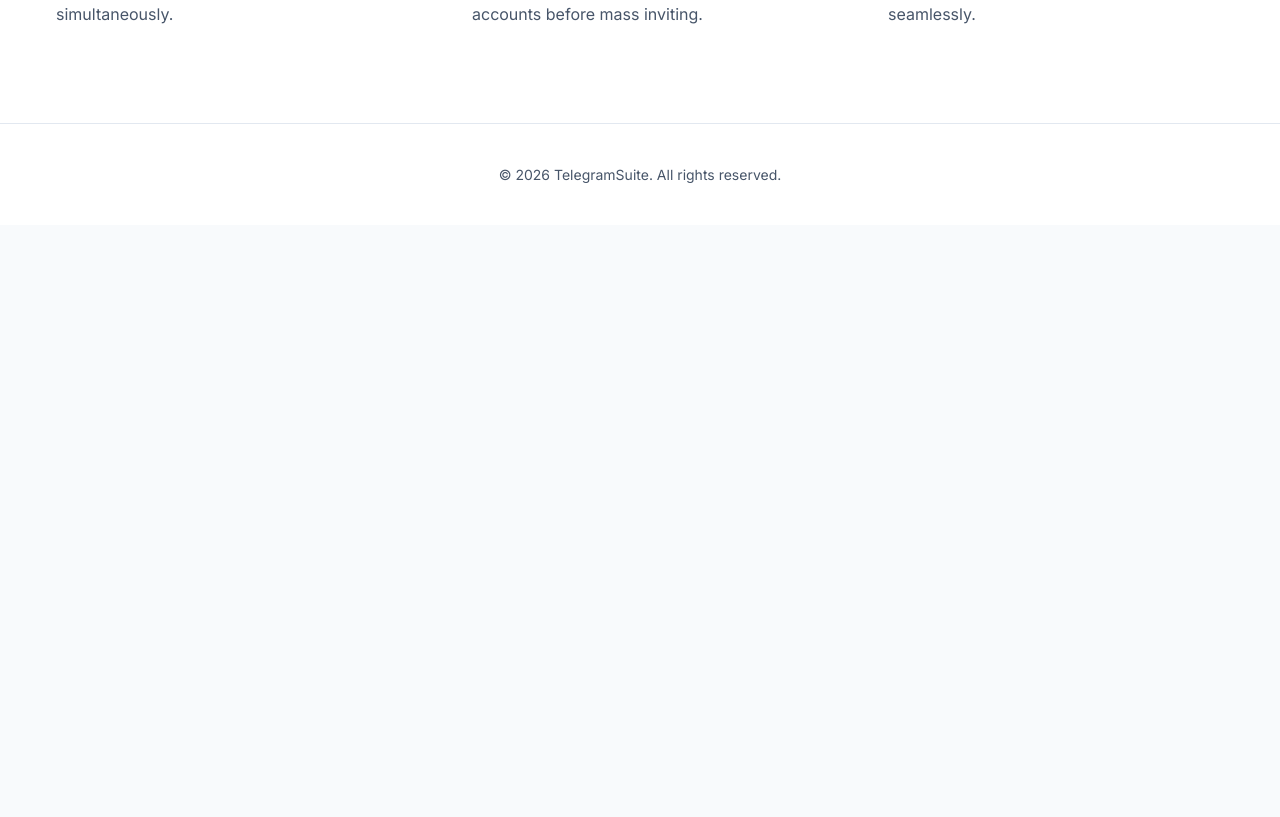
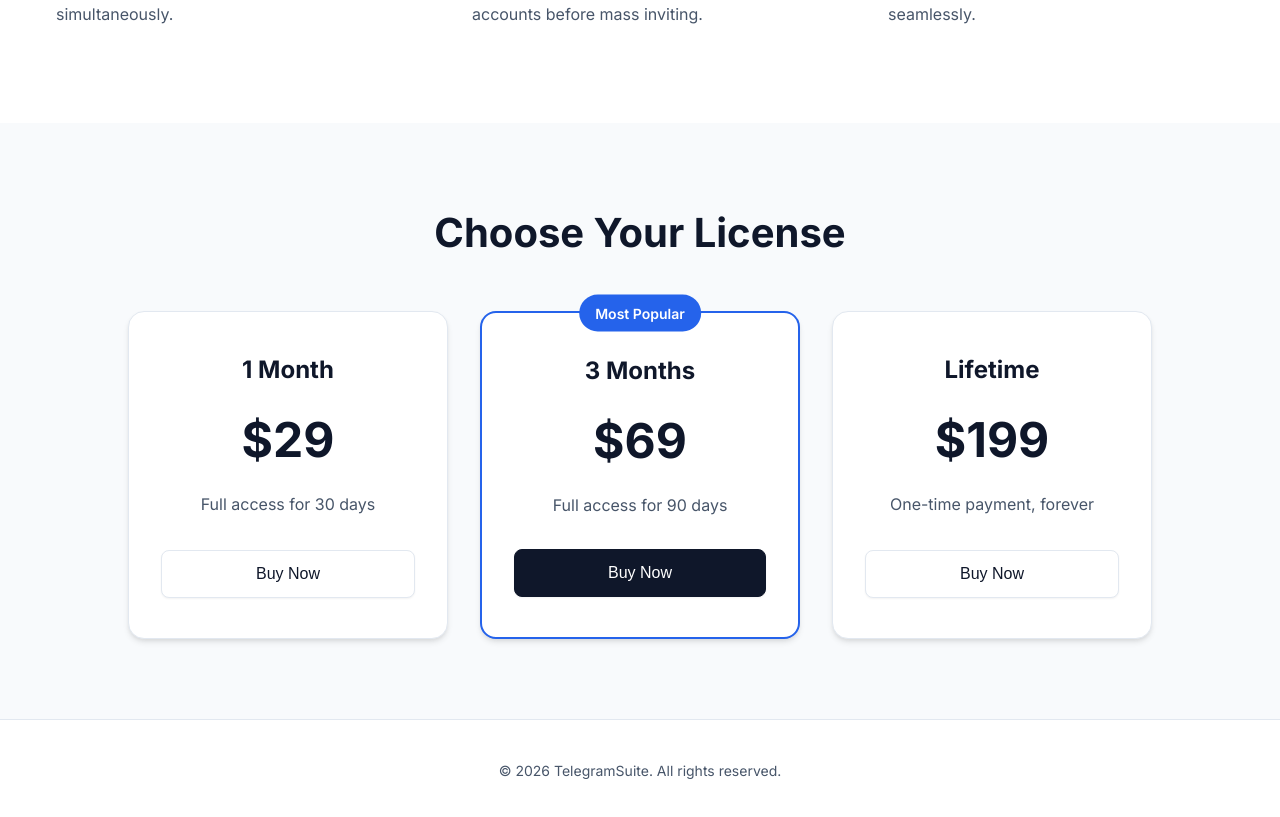
Before and after one commit to sarundev/TG-Adder, a React app in the folder frontend/: page / in a window 1280 px wide. Shown: the part 1202-2019 px from the top of the page. Before the commit the page ends 1427 px from the top, so only its background shows below. Built offline with nearby package versions, Linux system fonts and the light colour scheme; the HTML template or start-up script is replaced by a standard one.

Commit message:
Add Pricing and Checkout flow

```diff
--- a/frontend/src/App.jsx
+++ b/frontend/src/App.jsx
@@ -1,7 +1,41 @@
-import React from 'react';
+import React, { useState } from 'react';
 import './index.css';
 
 function App() {
+  const [buying, setBuying] = useState(false);
+
+  const handleBuy = async (duration) => {
+    if (buying) return;
+    setBuying(true);
+    try {
+      const res = await fetch('/api/license/buy', {
+        method: 'POST',
+        headers: { 'Content-Type': 'application/json' },
+        body: JSON.stringify({ duration })
+      });
+      const data = await res.json();
+
+      if (data.status === 'success') {
+        alert('Purchase Successful! Downloading your license key...');
+
+        const blob = new Blob([`Your TG TELE168 License Key:\n\n${data.token}\n\nKeep this safe. Enter it in the Desktop app to unlock it.`], { type: 'text/plain' });
+        const url = URL.createObjectURL(blob);
+        const a = document.createElement('a');
+        a.href = url;
+        a.download = 'TG_TELE168_License.txt';
+        document.body.appendChild(a);
+        a.click();
+        document.body.removeChild(a);
+        URL.revokeObjectURL(url);
+      } else {
+        alert('Purchase failed: ' + data.detail);
+      }
+    } catch (e) {
+      alert('Error connecting to payment server.');
+    }
+    setBuying(false);
+  };
+
   return (
     <div className="app-container">
       {/* Navigation */}
@@ -122,6 +156,38 @@ function App() {
         </div>
       </section>
 
+      {/* Pricing */}
+      <section className="pricing-section">
+        <h2 className="section-title" style={{ textAlign: 'center', marginBottom: '3rem', fontSize: '2.5rem' }}>Choose Your License</h2>
+        <div className="pricing-cards">
+          <div className="price-card">
+            <h3>1 Month</h3>
+            <div className="price">$29</div>
+            <p>Full access for 30 days</p>
+            <button className="btn btn-secondary" onClick={() => handleBuy('1_month')} disabled={buying}>
+              {buying ? 'Processing...' : 'Buy Now'}
+            </button>
+          </div>
+          <div className="price-card popular">
+            <div className="popular-badge">Most Popular</div>
+            <h3>3 Months</h3>
+            <div className="price">$69</div>
+            <p>Full access for 90 days</p>
+            <button className="btn btn-primary" onClick={() => handleBuy('3_months')} disabled={buying}>
+              {buying ? 'Processing...' : 'Buy Now'}
+            </button>
+          </div>
+          <div className="price-card">
+            <h3>Lifetime</h3>
+            <div className="price">$199</div>
+            <p>One-time payment, forever</p>
+            <button className="btn btn-secondary" onClick={() => handleBuy('lifetime')} disabled={buying}>
+              {buying ? 'Processing...' : 'Buy Now'}
+            </button>
+          </div>
+        </div>
+      </section>
+
       <footer className="footer">
         <p>&copy; {new Date().getFullYear()} TelegramSuite. All rights reserved.</p>
       </footer>
--- a/frontend/src/index.css
+++ b/frontend/src/index.css
@@ -205,6 +205,81 @@ h1.title {
   border-top: 1px solid var(--border-light);
 }
 
+/* Pricing Section */
+.pricing-section {
+  padding: 5rem 2rem;
+  max-width: 1200px;
+  margin: 0 auto;
+}
+
+.pricing-cards {
+  display: flex;
+  justify-content: center;
+  gap: 2rem;
+  flex-wrap: wrap;
+}
+
+.price-card {
+  background-color: var(--bg-card);
+  border: 1px solid var(--border-light);
+  border-radius: 16px;
+  padding: 2.5rem 2rem;
+  width: 320px;
+  text-align: center;
+  box-shadow: var(--shadow-md);
+  position: relative;
+  display: flex;
+  flex-direction: column;
+  transition: transform 0.2s ease, box-shadow 0.2s ease;
+}
+
+.price-card:hover {
+  transform: translateY(-5px);
+  box-shadow: var(--shadow-lg);
+}
+
+.price-card.popular {
+  border-color: var(--secondary);
+  border-width: 2px;
+}
+
+.popular-badge {
+  position: absolute;
+  top: 0;
+  left: 50%;
+  transform: translate(-50%, -50%);
+  background-color: var(--secondary);
+  color: white;
+  padding: 0.5rem 1rem;
+  border-radius: 9999px;
+  font-size: 0.875rem;
+  font-weight: 600;
+}
+
+.price-card h3 {
+  font-size: 1.5rem;
+  color: var(--text-main);
+  margin-bottom: 1rem;
+}
+
+.price {
+  font-size: 3rem;
+  font-weight: 700;
+  color: var(--text-main);
+  margin-bottom: 1rem;
+}
+
+.price-card p {
+  color: var(--text-muted);
+  margin-bottom: 2rem;
+  flex: 1;
+}
+
+.price-card .btn {
+  width: 100%;
+  justify-content: center;
+}
+
 /* Responsive */
 @media (max-width: 768px) {
   h1.title {
```
Also changed, not shown: 5 other files (tests, documents, lock files or other folders).
